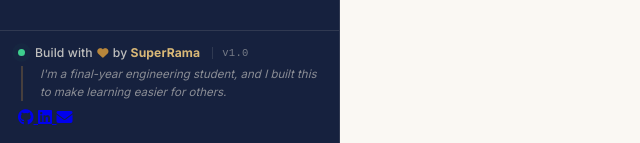
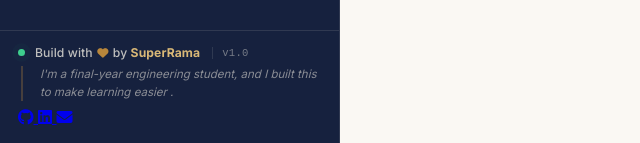
Before and after one commit to Ramadiaw12/support, a plain HTML site: page index.html in a window 1280 px wide. Shown: the part 657-800 px from the top of the page, 0-640 px from the left. Drawn offline with Linux system fonts and the light colour scheme.

```diff
--- a/index.html
+++ b/index.html
@@ -40,7 +40,7 @@
         <span class="app-footer-version">v1.0</span>
       </div>
       <p class="app-footer-bio">
-        I'm a final-year engineering student, and I built this to make learning easier for others.
+        I'm a final-year engineering student, and I built this to make learning easier .
       </p>
       <div class="app-footer-socials">
         <a href="https://github.com/Ramadiaw12" target="_blank" rel="noopener noreferrer" aria-label="GitHub" class="app-footer-social-link">
```
